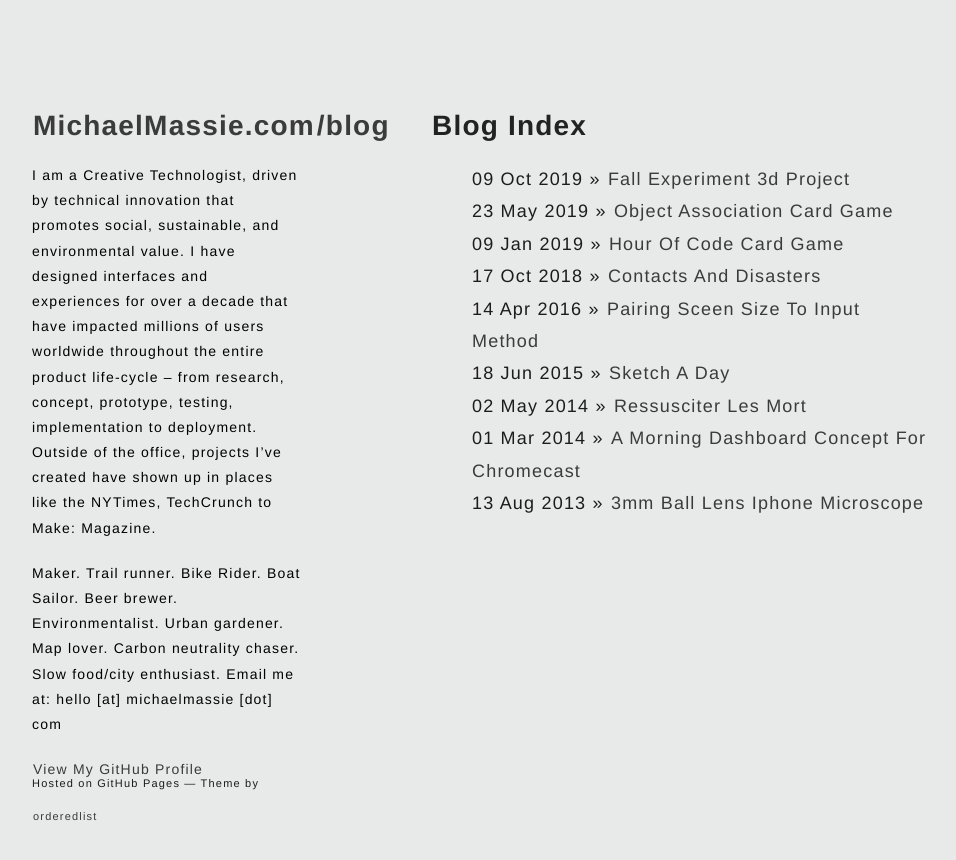
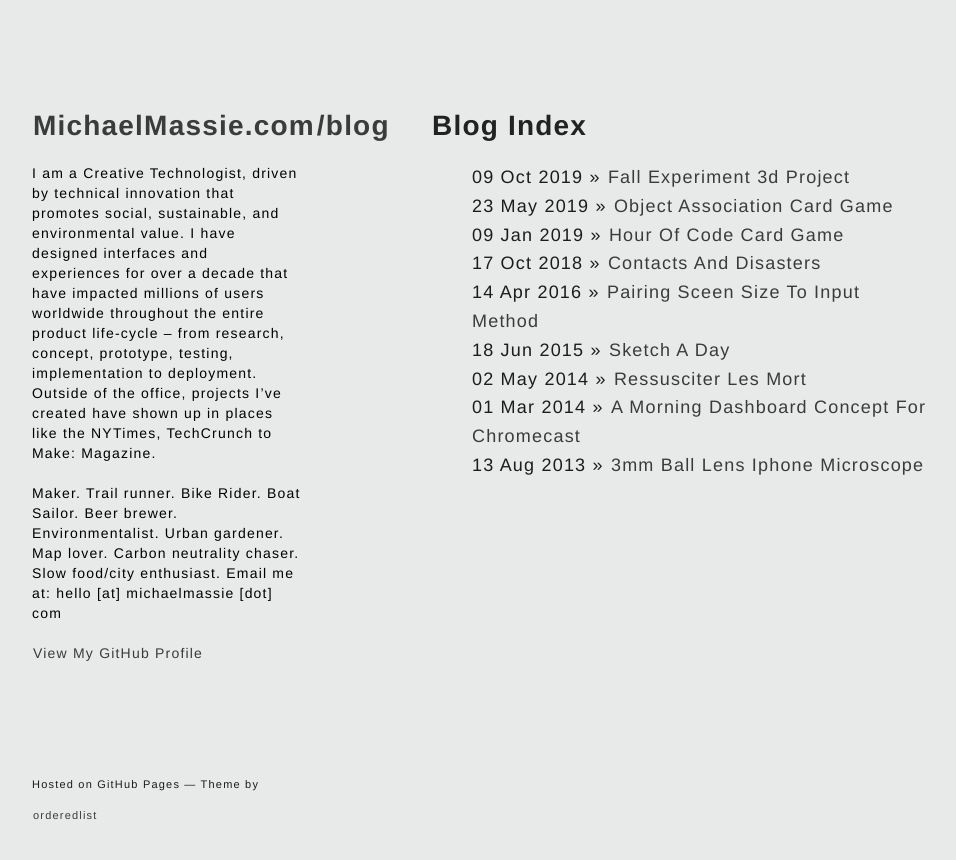
Before and after one commit to mmassie/mmassie.github.io, a Jekyll site: the page built from blog/index.html, in a window 1280 px wide. Shown: the top 860 px of the page, without its empty margins (158-1114 px from the left). Built offline with Jekyll 4.4.1, drawn with Linux system fonts in a browser that asks for light colours.

Commit message:
padding and lists

```diff
--- a/_sass/jekyll-theme-minimal.scss
+++ b/_sass/jekyll-theme-minimal.scss
@@ -20,7 +20,6 @@ h1, h2, h3, h4, h5, h6 {
 
 p, ul, ol, table, pre, dl {
   margin:0 0 20px;
-  line-height: 1.8;
 }
 
 h1, h2, h3 {
@@ -138,7 +137,7 @@ header {
   -webkit-font-smoothing:subpixel-antialiased;
 }
 
-ul,li{ list-style:none; }
+li{ list-style:none; }
 
 ul.downloads {
   list-style:none;
```
